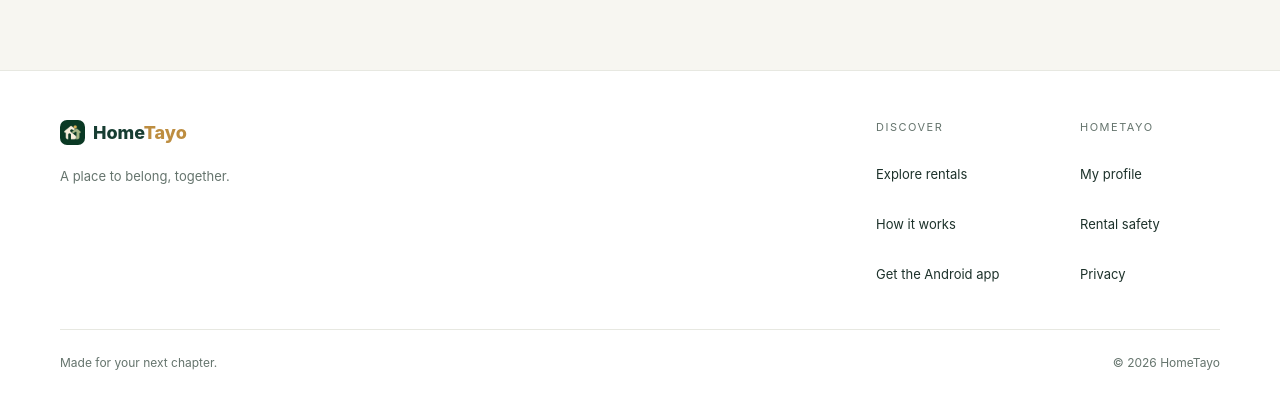
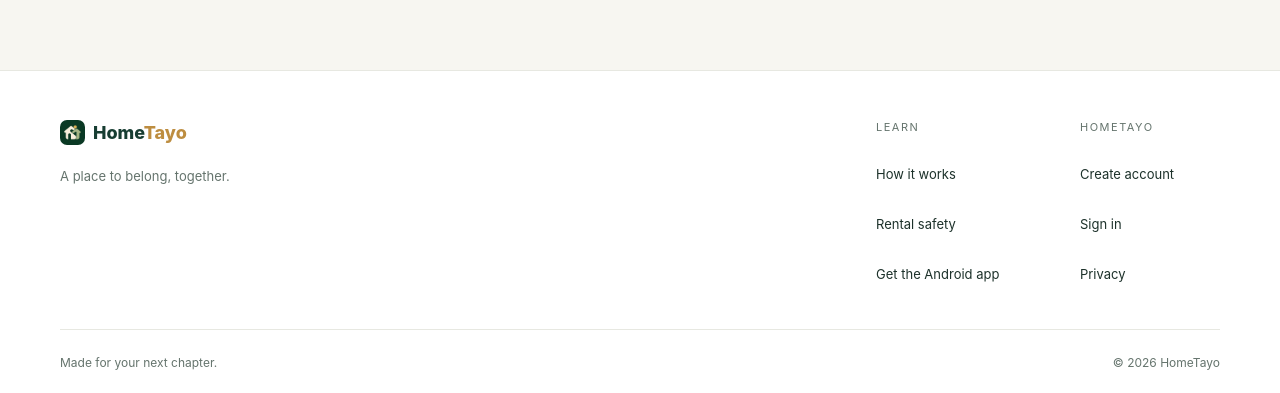
Before and after one commit to jcmejia-dev/hometayo, a Next.js app: page / in a window 1280 px wide. Shown: the part 2912-3305 px from the top of the page. Built offline with nearby package versions, Linux system fonts and the light colour scheme; no server answers; the database is empty.

Commit message:
Give guests a marketing-focused footer

```diff
--- a/components/site-footer.tsx
+++ b/components/site-footer.tsx
@@ -1,2 +1,27 @@
 import Link from "next/link";
-export function SiteFooter(){return <footer className="site-footer"><div className="container footer-layout"><div className="footer-identity"><Link href="/" className="footer-brand" aria-label="HomeTayo home"><span className="footer-mark" aria-hidden="true"/><span>Home<span className="brand-accent">Tayo</span></span></Link><p>A place to belong, together.</p></div><nav aria-label="Footer navigation"><div><span>Discover</span><Link href="/rentals">Explore rentals</Link><Link href="/how-it-works">How it works</Link><Link href="/download">Get the Android app</Link></div><div><span>HomeTayo</span><Link href="/profile">My profile</Link><Link href="/safety">Rental safety</Link><Link href="/privacy">Privacy</Link></div></nav></div><div className="container footer-bottom"><span>Made for your next chapter.</span><span>© {new Date().getFullYear()} HomeTayo</span></div></footer>;}
+
+export function SiteFooter({signedIn=false}:{signedIn?:boolean}){
+  return <footer className="site-footer">
+    <div className="container footer-layout">
+      <div className="footer-identity">
+        <Link href="/" className="footer-brand" aria-label="HomeTayo home"><span className="footer-mark" aria-hidden="true"/><span>Home<span className="brand-accent">Tayo</span></span></Link>
+        <p>A place to belong, together.</p>
+      </div>
+      <nav aria-label="Footer navigation">
+        <div>
+          <span>{signedIn?"Discover":"Learn"}</span>
+          {signedIn&&<Link href="/rentals">Explore rentals</Link>}
+          <Link href="/how-it-works">How it works</Link>
+          <Link href="/safety">Rental safety</Link>
+          <Link href="/download">Get the Android app</Link>
+        </div>
+        <div>
+          <span>HomeTayo</span>
+          {signedIn?<Link href="/profile">My profile</Link>:<><Link href="/sign-up">Create account</Link><Link href="/sign-in">Sign in</Link></>}
+          <Link href="/privacy">Privacy</Link>
+        </div>
+      </nav>
+    </div>
+    <div className="container footer-bottom"><span>Made for your next chapter.</span><span>© {new Date().getFullYear()} HomeTayo</span></div>
+  </footer>;
+}
```
